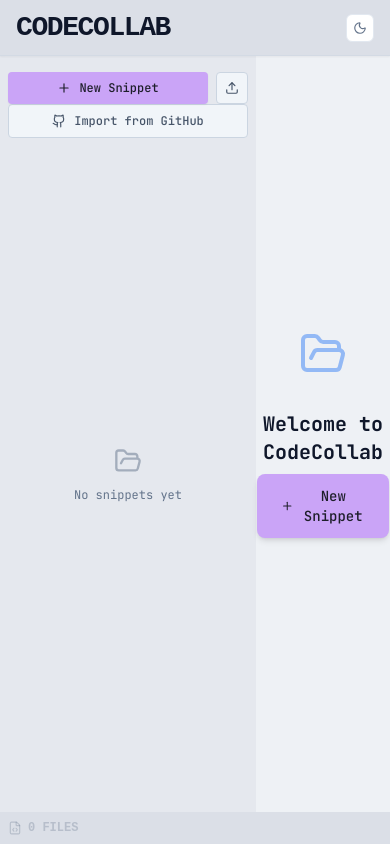
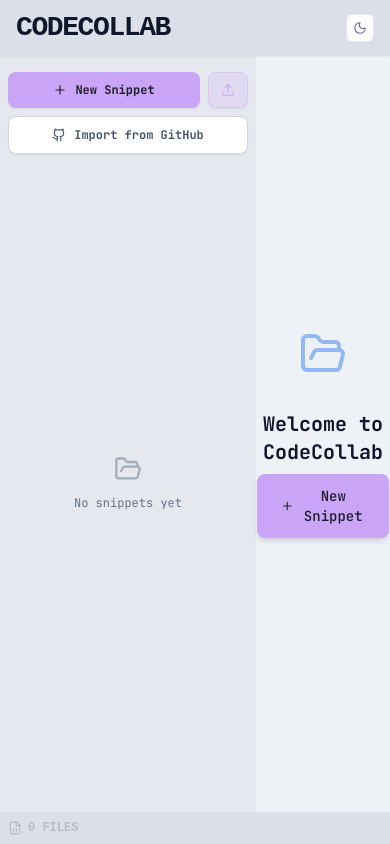
Before and after one commit to devspideyy/skippy_paradox, a React (Vite) app in the folder frontend/: page / in a window 390 px wide. Built offline with nearby package versions, Linux system fonts and the light colour scheme; no server answers; a web font is replaced by a local one; what magika would draw is missing.

Commit message:
fix teeny tiny responsiveness blunder lol

```diff
--- a/frontend/src/components/EditorView.tsx
+++ b/frontend/src/components/EditorView.tsx
@@ -123,18 +123,18 @@ export const EditorView: React.FC<EditorViewProps> = ({
 
       <div className="flex flex-1 min-h-0 overflow-hidden">
         <div className={`w-64 flex flex-col ${bg}`}>
-          <div className="px-2 pt-4 pb-2">
+          <div className="px-2 pt-4 pb-2 space-y-2">
             <div className="flex gap-2">
-              <button onClick={onFileCreate} className="flex-1 flex items-center justify-center gap-2 bg-[#CAA4F7] hover:bg-[#D4B5F9] text-[#1E1E2A] py-2 rounded text-xs font-medium transition-colors shadow-sm">
+              <button onClick={onFileCreate} className="flex-1 flex items-center justify-center gap-2 bg-[#CAA4F7] hover:bg-[#D4B5F9] text-[#1E1E2A] py-2.5 rounded-lg text-xs font-bold transition-all shadow-sm active:scale-95">
                 <Plus size={14} /> New Snippet
               </button>
-              <button onClick={() => fileInputRef.current?.click()} className={`flex items-center justify-center p-2 rounded border transition-colors ${isDark ? 'bg-slate-800 hover:bg-slate-700 text-slate-300 border-slate-700' : 'bg-slate-100 hover:bg-slate-200 text-slate-600 border-slate-300'}`}>
+              <button onClick={() => fileInputRef.current?.click()} className="flex items-center justify-center px-3 rounded-lg bg-[#CAA4F7]/20 hover:bg-[#CAA4F7]/30 text-[#CAA4F7] border border-[#CAA4F7]/30 transition-all active:scale-95 shadow-sm" title="Upload File">
                 <Upload size={14} />
               </button>
               <input type="file" ref={fileInputRef} className="hidden" accept=".js,.ts,.jsx,.tsx,.py,.cpp,.c,.java,.go,.rs,.rb,.php" onChange={handleFileUpload} />
             </div>
             <button onClick={onOpenGitHub}
-              className={`w-full flex items-center justify-center gap-2 py-2 rounded text-xs font-medium transition-all border ${isDark ? 'bg-[#232340] hover:bg-[#2a2a50] text-slate-300 border-slate-700/50 hover:border-purple-500/50' : 'bg-slate-100 hover:bg-slate-200 text-slate-600 border-slate-300 hover:border-purple-400'}`}>
+              className={`w-full flex items-center justify-center gap-2 py-2.5 rounded-lg text-xs font-bold transition-all border ${isDark ? 'bg-[#232340] hover:bg-[#2a2a50] text-slate-300 border-slate-700/50 hover:border-purple-500/50' : 'bg-white hover:bg-slate-50 text-slate-600 border-slate-300 hover:border-purple-400'} active:scale-[0.98] shadow-sm`}>
               <Github size={14} /> Import from GitHub
             </button>
           </div>
```
